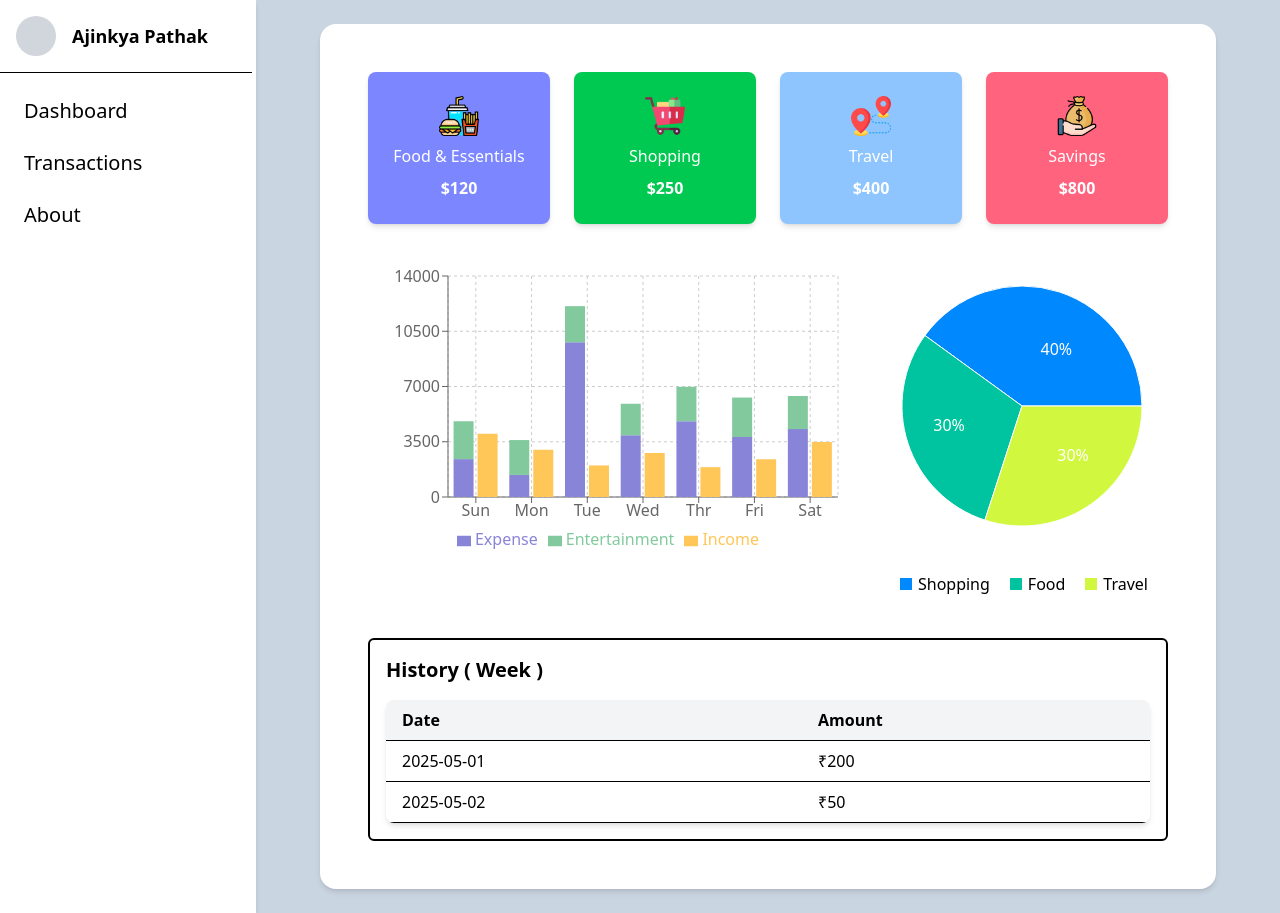
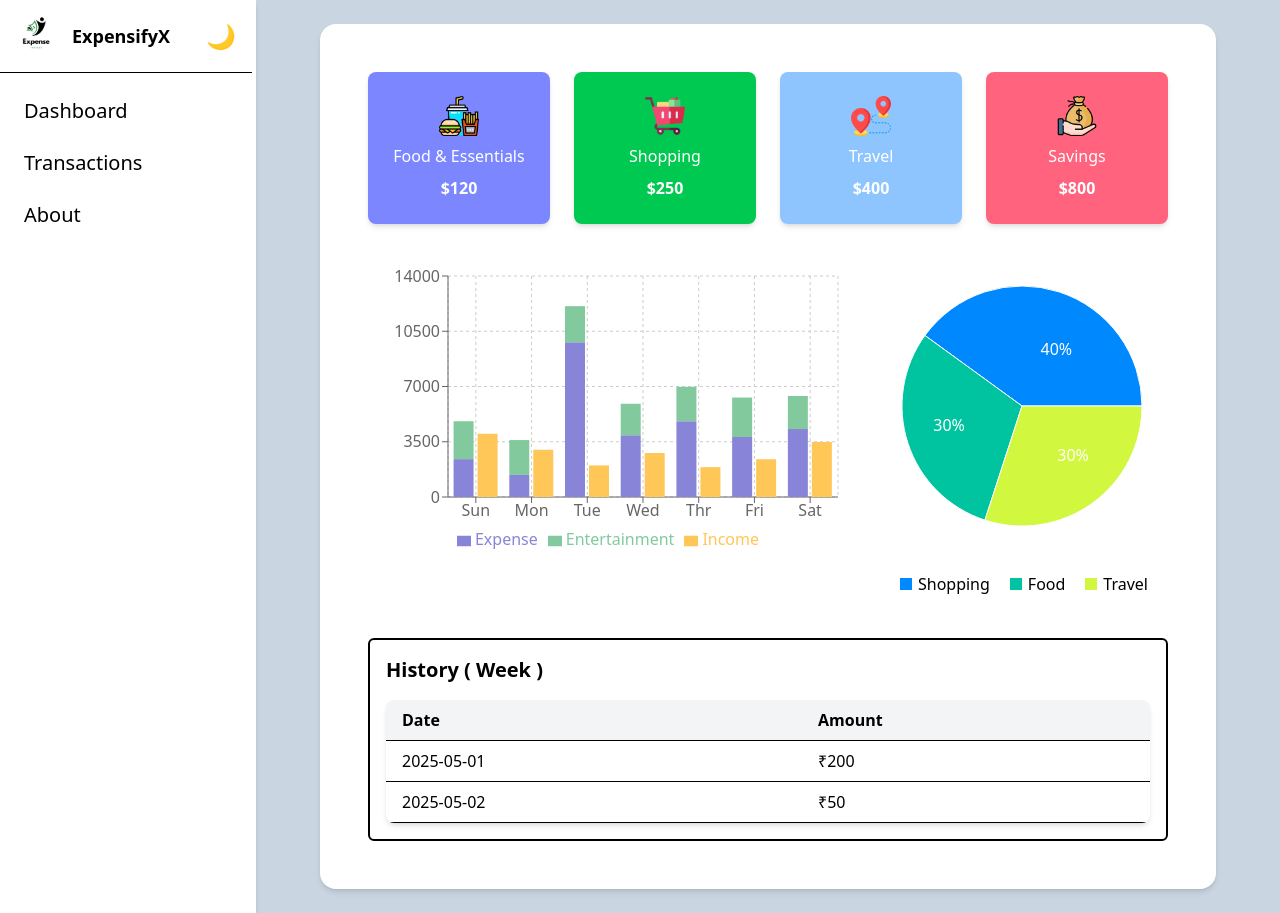
Before and after one commit to ajinkya22-dev/expense-tracker, a React (Vite) app: page / in a window 1280 px wide. Built offline with nearby package versions, Linux system fonts and the light colour scheme.

Commit message:
all darkmode

```diff
--- a/src/App.jsx
+++ b/src/App.jsx
@@ -6,34 +6,34 @@ import About from "./components/About.jsx";
 
 function App() {
     const [session, setSession] = useState("Dashboard");
+    const [darkTheme, setDarkTheme] = useState(false);
 
     const renderSection = () => {
         switch (session) {
             case "Dashboard":
-                return <Dashboard />;
+                return <Dashboard theme={darkTheme} />;
             case "Transactions":
-                return <Transactions />;
+                return <Transactions theme={darkTheme} />;
             case "About":
-                return <About />;
+                return <About theme={darkTheme} />;
             default:
-                return <Dashboard />;
+                return <Dashboard theme={darkTheme} />;
         }
     };
 
     return (
-        <div className="flex min-h-screen bg-slate-300">
+        <div className={`flex min-h-screen transition duration-300 ${darkTheme ? "bg-gray-900 text-white" : "bg-slate-300 text-black"}`}>
             {/* Sidebar */}
-            <div className="w-64 bg-white shadow-md">
-                <Navbar setSession={setSession} />
+            <div className={`w-64 shadow-md ${darkTheme ? "bg-gray-900" : "bg-white"}`}>
+                <Navbar setSession={setSession} setDarkTheme={setDarkTheme} theme={darkTheme} />
             </div>
 
             {/* Main Content */}
             <div className="flex-1 p-6 flex justify-center items-start">
-                <div className="bg-white rounded-2xl shadow-md p-6 w-full max-w-4xl">
+                <div className={`rounded-2xl shadow-md p-6 w-full max-w-4xl transition duration-300 ${darkTheme ? "bg-gray-800 text-white" : "bg-white text-black"}`}>
                     {renderSection()}
                 </div>
             </div>
-
         </div>
     );
 }
--- a/src/Components/About.jsx
+++ b/src/Components/About.jsx
@@ -1,7 +1,25 @@
 export default function About() {
     return (
-        <div>
-            <h1 className="text-2xl font-bold">About page</h1>
+        <div className="p-6 text-lg">
+            <h2 className="text-2xl font-bold mb-4">🧾 About This Project</h2>
+
+            <p className="mb-4">
+                Hi 👋 I'm <span className="font-semibold">Ajinkya Pathak</span>, a passionate Full Stack Developer and Cybersecurity enthusiast currently pursuing B.Tech in Information Technology at PICT College 🧑‍💻. This Expense Tracker project is built to help users manage their personal finances in a simple, effective, and intuitive way 💰.
+            </p>
+
+            <h3 className="text-xl font-semibold mb-2">✨ Key Features</h3>
+            <ul className="list-disc list-inside mb-4">
+                <li>📊 Visualize income & expenses through interactive charts</li>
+                <li>➕ Add transactions with category and amount</li>
+                <li>📂 Organized tracking with clear summaries</li>
+                <li>🌗 Light/Dark mode toggle for better accessibility</li>
+                <li>🔐 Built using MERN stack with Redux for smooth state management</li>
+            </ul>
+
+            <p>
+                This project reflects my interest in combining frontend creativity with backend logic while ensuring a secure and user-friendly experience. 🚀
+            </p>
         </div>
+
     );
 }
--- a/src/Components/Dashboard.jsx
+++ b/src/Components/Dashboard.jsx
@@ -65,7 +65,7 @@ export default function Dashboard() {
             <div className="history-section mt-8 p-4 border-2 rounded-md">
                 <h3 className="text-xl font-semibold mb-4">History ( Week )</h3>
                 <div className="overflow-x-auto shadow-md rounded-lg">
-                    <table className="min-w-full table-auto">
+                    <table className="min-w-full table-auto text-black">
                         <thead className="bg-gray-100">
                         <tr>
                             <th className="py-2 px-4 border-b text-left">Date</th>
--- a/src/Components/Navbar.jsx
+++ b/src/Components/Navbar.jsx
@@ -1,34 +1,47 @@
-
 import Dashboard from "./Dashboard.jsx";
 import Transactions from "./Transactions.jsx";
 import About from "./About.jsx";
+import profile from "../Assets/profile.png";
 
-export default function Navbar({ setSession}) {
-    // State to track which component should be displayed
+export default function Navbar({ setSession, setDarkTheme, theme }) {
+    const lightIcon = "☀️"; // Light Mode
+    const darkIcon = "🌙";  // Dark Mode
 
+    // Toggle dark/light theme
+    const handleThemeToggle = () => {
+        setDarkTheme(!theme);
+    };
 
-    // Function to handle navigation (sets the active component)
+    // Function to handle navigation
     const handleNavigation = (component) => {
-        setSession(component);  // Change the active component based on the link clicked
+        setSession(component);
     };
 
     return (
-        <div className="h-screen w-64 box-border border-r-4 border-transparent hover:border-gray-400 transition duration-300 flex flex-col bg-white">
-            {/* Profile Section Inside White Box */}
-            <div className="p-4 border-b flex items-center space-x-4">
-                <div className="w-10 h-10 bg-gray-300 rounded-full">
+        <div className={`h-screen w-64 box-border border-r-4 border-transparent hover:border-gray-400 transition duration-300 flex flex-col ${theme ? 'bg-gray-900 text-white' : 'bg-white text-black'}`}>
+            {/* Profile Section */}
+            <div className="p-4 border-b flex items-center justify-between">
+                <div className="flex items-center space-x-4">
                     {/* Profile Image */}
+                    <div className="w-10 h-10 rounded-full overflow-hidden">
+                        <img src={profile} alt="profile" className="w-full h-full object-cover" />
                     </div>
 
-                <div className="text-lg font-semibold text-black hover:text-blue-600">
-                   Ajinkya Pathak
+                    {/* Profile Name */}
+                    <div className={`text-lg font-semibold ${theme ? 'text-white' : 'text-black'} hover:text-blue-600`}>
+                        ExpensifyX
                     </div>
                 </div>
 
+                {/* Theme Toggle Icon */}
+                <button onClick={handleThemeToggle} className="text-2xl focus:outline-none">
+                    {theme ? lightIcon : darkIcon}
+                </button>
+            </div>
+
             {/* Navigation Section */}
-            <div>
             <nav className="flex-1 p-6">
-                    <ul className="flex flex-col space-y-6 text-xl text-black">
+                <ul className="flex flex-col space-y-6 text-xl">
                     <li>
                         <a
                             href="#Dashboard"
@@ -59,14 +72,5 @@ export default function Navbar({ setSession}) {
                 </ul>
             </nav>
         </div>
-
-            {/* Conditionally render components based on activeComponent */}
-            {/*<div className="flex-1">*/}
-            {/*    {activeComponent === "dashboard" && <Dashboard />}*/}
-            {/*    {activeComponent === "transactions" && <Transactions />}*/}
-            {/*    {activeComponent === "about" && <About />}*/}
-            {/*</div>*/}
-        </div>
-
     );
 }
--- a/src/Components/Transactions.jsx
+++ b/src/Components/Transactions.jsx
@@ -35,7 +35,7 @@ export default function Transactions() {
             {/* Table to display transactions */}
             <div className="overflow-x-auto shadow-md rounded-lg">
                 <table className="min-w-full table-auto">
-                    <thead className="bg-gray-100">
+                    <thead className="bg-gray-100 text-black">
                     <tr>
                         <th className="py-2 px-4 border-b text-left">Date</th>
                         <th className="py-2 px-4 border-b text-left">Time</th>
```
Also changed, not shown: src/Assets/profile.jpg (deleted), src/Assets/profile.png (added). Lines whose indentation alone changed are shown as unchanged.
